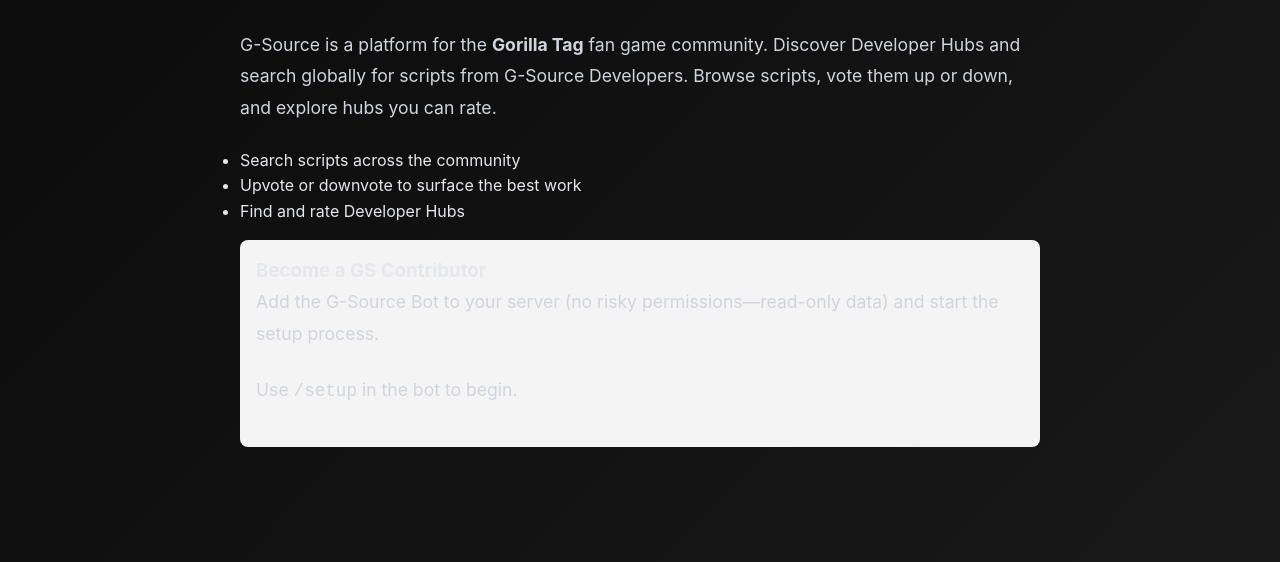
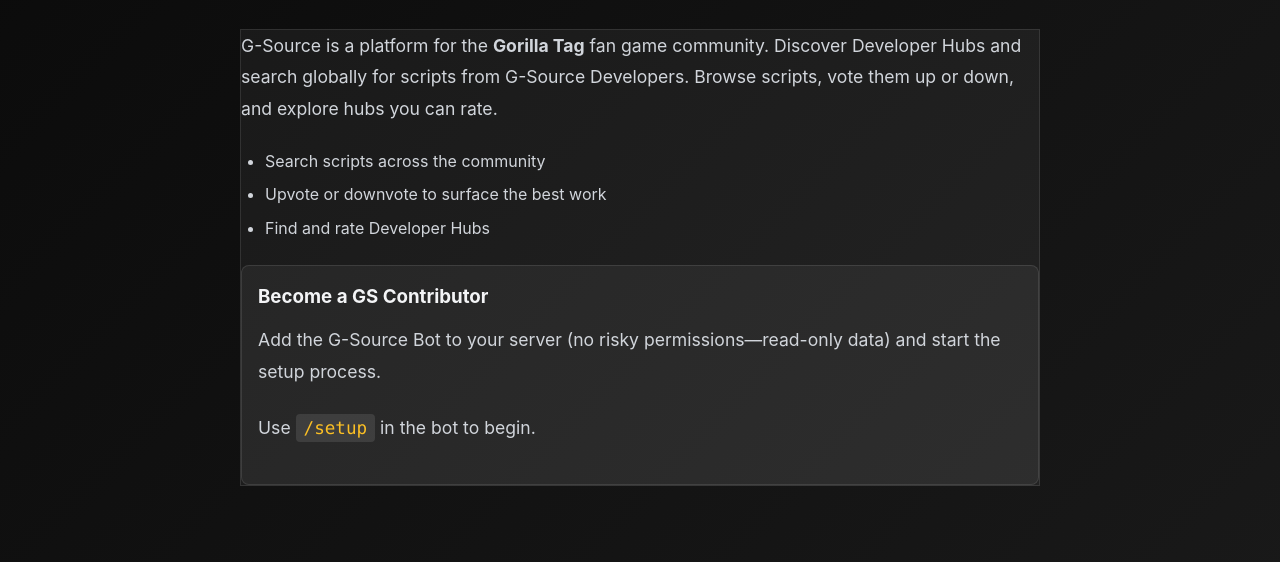
Before and after one commit to KeoLotso/G-Source, a plain HTML site: page index.html in a window 1280 px wide. Shown: the part 238-800 px from the top of the page. Drawn offline with nearby package versions, Linux system fonts and the light colour scheme; no server answers.

Commit message:
Update styles.css

```diff
--- a/styles.css
+++ b/styles.css
@@ -163,6 +163,35 @@
   color: #d1d5db;
 }
 
+.about-content ul {
+  margin-bottom: 1.5rem;
+  padding-left: 1.5rem;
+}
+
+.about-content li {
+  color: #d1d5db;
+  margin-bottom: 0.5rem;
+}
+
+.about-content div {
+  background: rgba(255, 255, 255, 0.05) !important;
+  border: 1px solid rgba(255, 255, 255, 0.1);
+  color: #e5e7eb !important;
+}
+
+.about-content h3 {
+  color: #f3f4f6 !important;
+  margin-bottom: 0.75rem;
+}
+
+.about-content code {
+  background: rgba(255, 255, 255, 0.1);
+  color: #fbbf24;
+  padding: 0.25rem 0.5rem;
+  border-radius: 4px;
+  font-family: 'SF Mono', Monaco, 'Cascadia Code', 'Roboto Mono', Consolas, 'Courier New', monospace;
+}
+
 .profile-popup {
   position: fixed;
   top: 70px;
```
